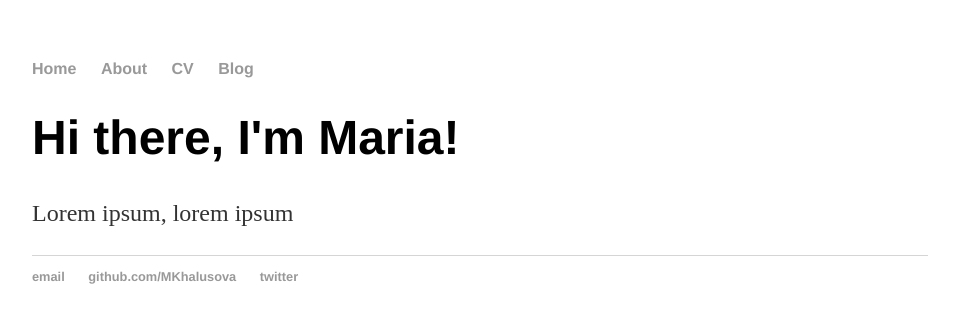
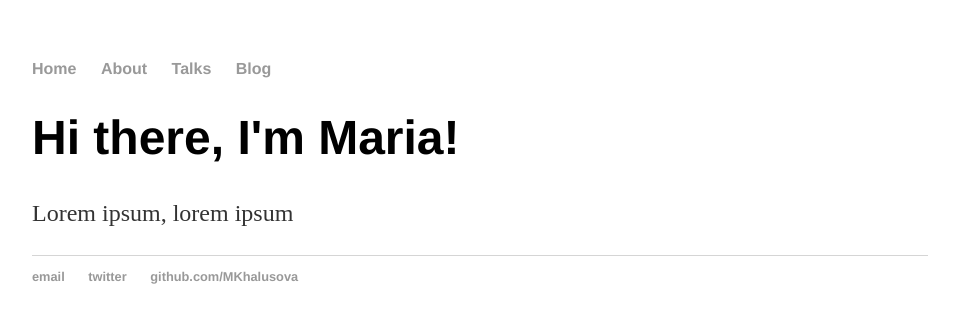
Before and after one commit to MKhalusova/MKhalusova.github.io, a Jekyll site: the page built from index.html, in a window 1280 px wide. Shown: the top 323 px of the page, without its empty margins (160-1119 px from the left). Built offline with Jekyll 4.4.1, drawn with Linux system fonts in a browser that asks for light colours.

Commit message:
Updated navigation.

```diff
--- a/_layouts/default.html
+++ b/_layouts/default.html
@@ -3,7 +3,6 @@
 <head>
     <meta charset="UTF-8">
     <title>{{ page.title }}</title>
-    <!-- link to main stylesheet -->
     <link rel="stylesheet" type="text/css" href="/css/main.css">
 </head>
 <body>
@@ -11,7 +10,7 @@
     <ul>
         <li><a href="/">Home</a></li>
         <li><a href="/about">About</a></li>
-        <li><a href="/cv">CV</a></li>
+        <li><a href="/talks">Talks</a></li>
         <li><a href="/blog">Blog</a></li>
     </ul>
 </nav>
@@ -23,8 +22,8 @@
 <footer>
     <ul>
         <li><a href="mailto:kafooster@gmail.com">email</a></li>
+        <li><a href="https://twitter.com/mariaKhalusova">twitter</a></li>
         <li><a href="https://github.com/MKhalusova">github.com/MKhalusova</a></li>
-        <li><a href="https://twitter.com/mariaKhalusova">twitter</a></li>
     </ul>
 </footer>
 </body>
--- a/about/index.html
+++ b/about/index.html
@@ -5,4 +5,4 @@ title: Maria Khalusova
 <div class="blurb">
     <h1>Hi there, I'm Maria!</h1>
     <p>Some info about me</p>
-</div><!-- /.blurb -->
+</div>
--- a/index.html
+++ b/index.html
@@ -5,4 +5,4 @@ title: Maria Khalusova
 <div class="blurb">
     <h1>Hi there, I'm Maria!</h1>
     <p>Lorem ipsum, lorem ipsum</p>
-</div><!-- /.blurb -->
+</div>
--- a/cv/index.html
+++ b/talks/index.html
@@ -4,5 +4,5 @@ title: Maria Khalusova
 ---
 <div class="blurb">
     <h1>Hi there, I'm Maria!</h1>
-    <p>Placeholder for my CV</p>
-</div><!-- /.blurb -->
+    <p>Placeholder for my Talks</p>
+</div>
```
Also changed, not shown: Gemfile.lock (added).
